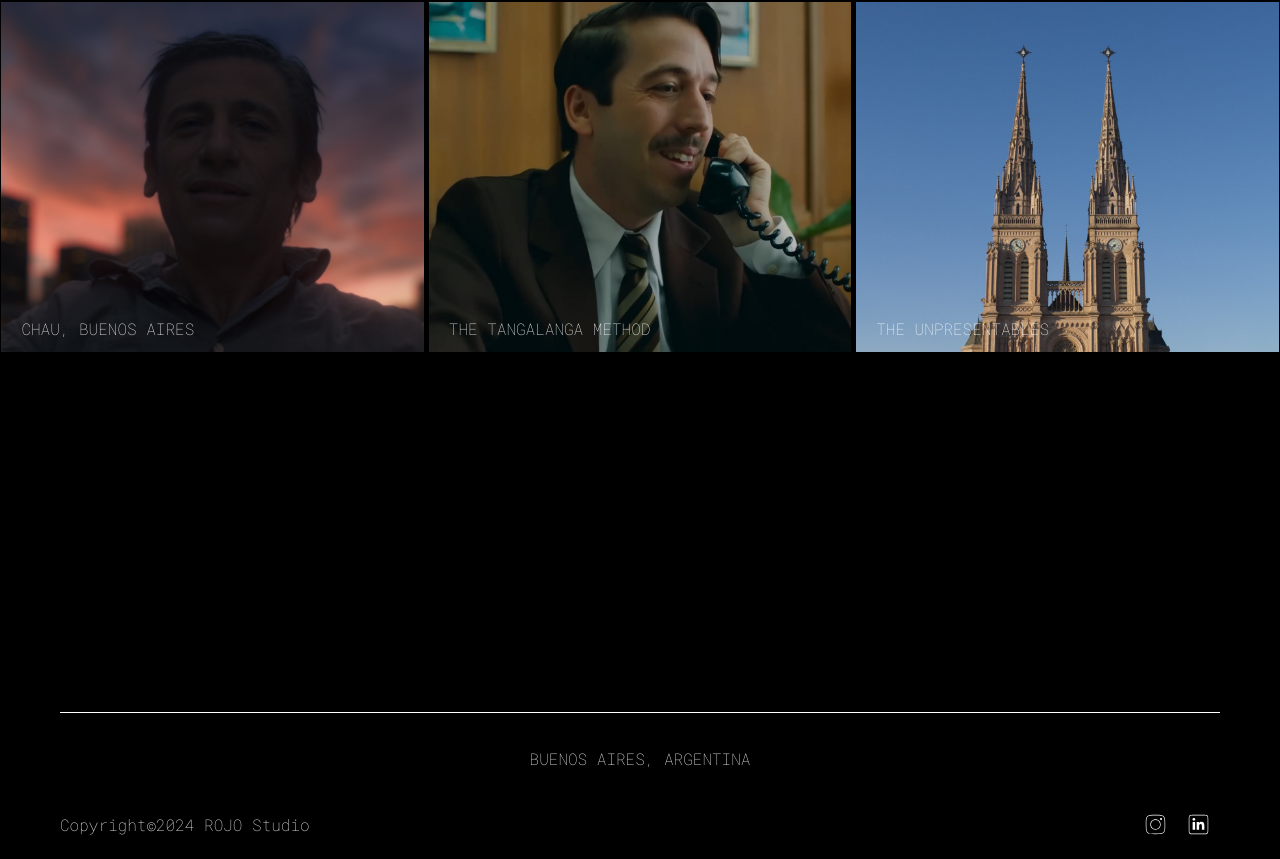
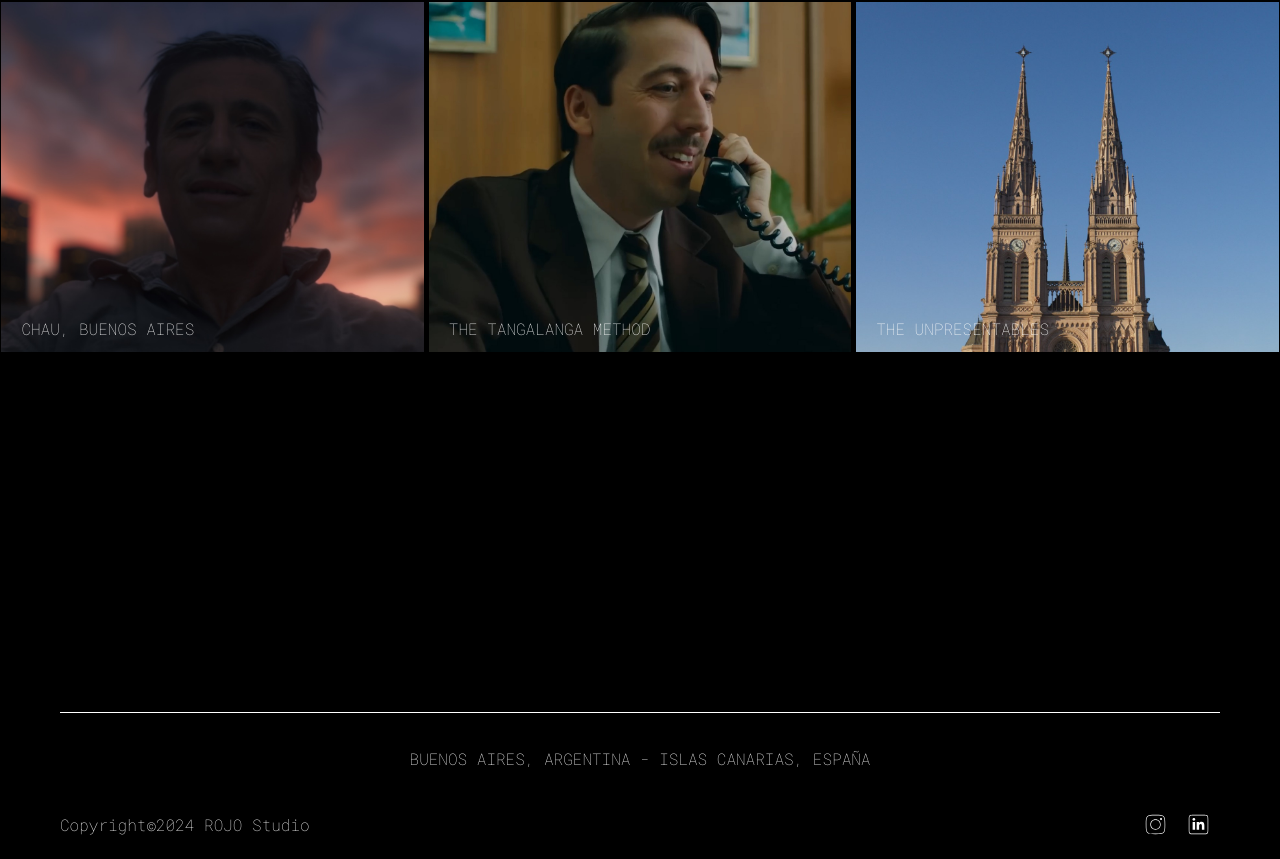
Before and after one commit to xsamskellington/we-are-rojo, a Next.js app: page / in a window 1280 px wide. Shown: the part 1370-2229 px from the top of the page. Built offline with nearby package versions, Linux system fonts and the light colour scheme.

Commit message:
fixing footer

```diff
--- a/src/components/footer/index.tsx
+++ b/src/components/footer/index.tsx
@@ -5,7 +5,10 @@ import { socialMedia } from '../header/data';
 const Footer = () => {
   return (
     <footer className="footer">
-      <p className="country"> BUENOS AIRES, ARGENTINA</p>
+      <p className="country">
+        BUENOS AIRES, ARGENTINA <br className="mobile-break" />{' '}
+        <span className="separator"> - </span>ISLAS CANARIAS, ESPAÑA
+      </p>
       <div className="legal">
         <div>
           <p>Copyright©2024 ROJO Studio</p>
--- a/src/components/footer/styles.css
+++ b/src/components/footer/styles.css
@@ -8,6 +8,10 @@
 
 .country {
   margin: 20px 0;
+}
+
+.mobile-break {
+  display: none;
 }
 
 .legal {
@@ -41,4 +45,16 @@
     margin: 0 10px;
     margin-top: 30px;
   }
+
+  .country {
+    flex-wrap: wrap;
+  }
+
+  .separator {
+    display: none;
+  }
+
+  .mobile-break {
+    display: block;
+  }
 }
```
